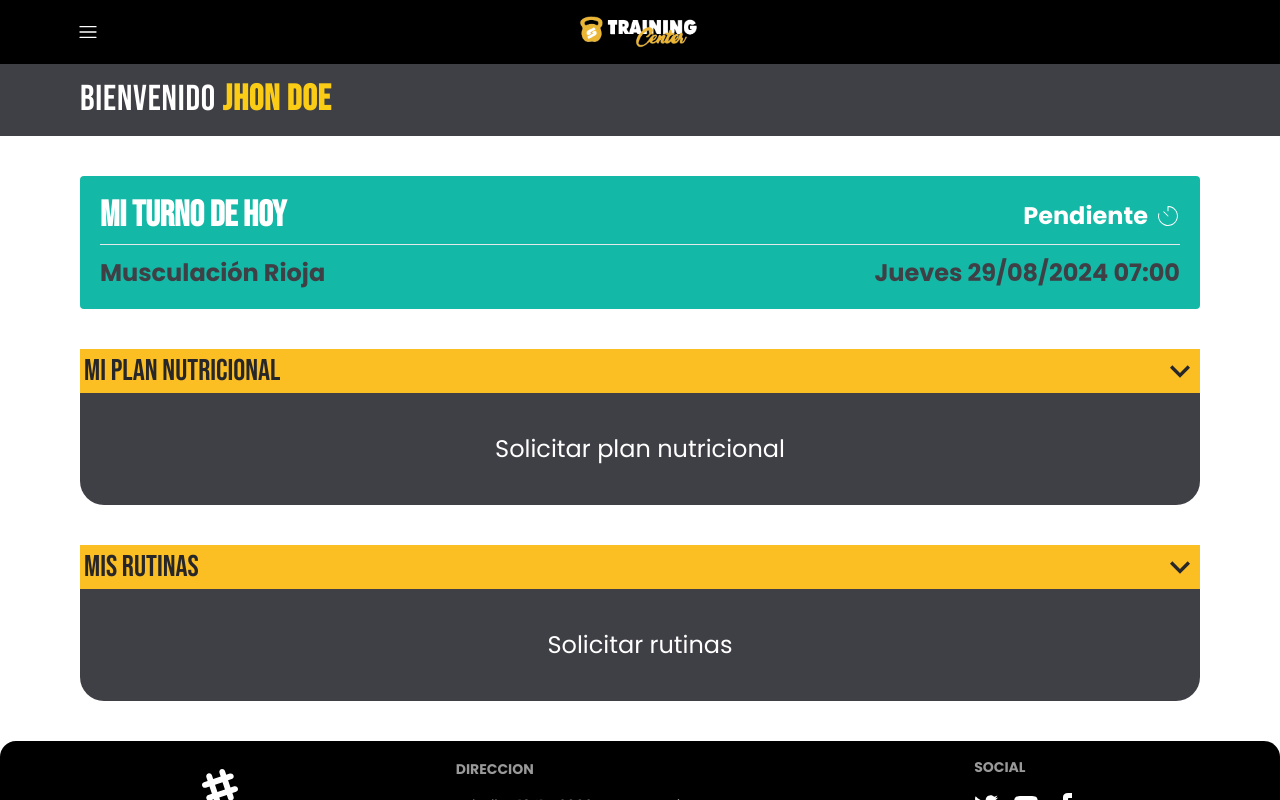
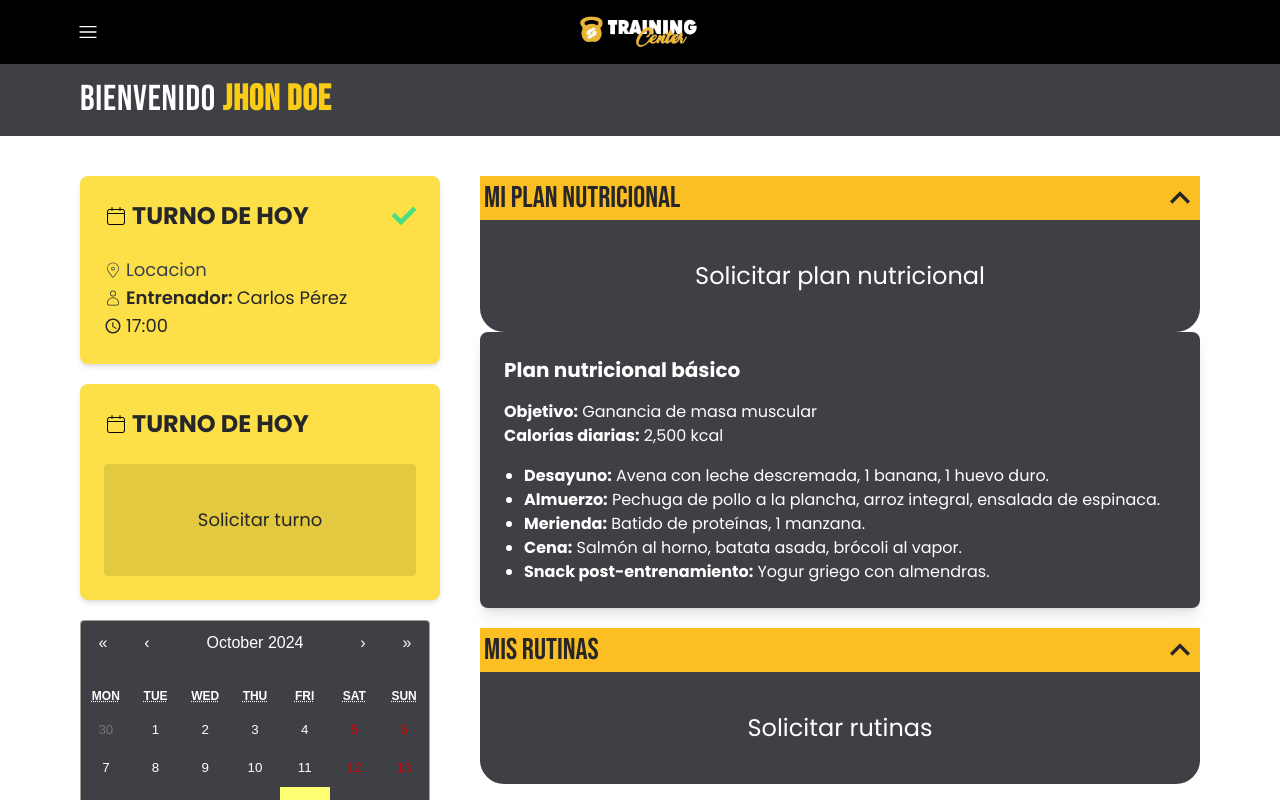
Before and after one commit to briziomauro/PPS-FrontEnd, a React (Vite) app: page /clientid in a window 1280 px wide. Shown: the top 800 px of the page. Built offline with nearby package versions, Linux system fonts and the light colour scheme.

Commit message:
feat: add calendar, day shift and nutritional plans

```diff
--- a/src/components/clientPage/ClientPage.jsx
+++ b/src/components/clientPage/ClientPage.jsx
@@ -1,8 +1,18 @@
-import React from "react";
-import { MdOutlineKeyboardArrowDown } from "react-icons/md";
-import { CiTimer } from "react-icons/ci";
+import React, { useState } from "react";
+import {
+  MdAccessTime,
+  MdOutlineKeyboardArrowDown,
+  MdOutlineKeyboardArrowUp,
+} from "react-icons/md";
+import { CiCalendar, CiLocationOn, CiTimer, CiUser } from "react-icons/ci";
+import { CgGym } from "react-icons/cg";
+import Calendar from "react-calendar";
+import "react-calendar/dist/Calendar.css";
+import { FaCheck } from "react-icons/fa";
 
 const ClientPage = () => {
+  const [togglePlans, setTogglePlans] = useState(true);
+  const [toggleRoutines, setToggleRoutines] = useState(true);
   return (
     <>
       <header className="bg-zinc-700 pl-20 py-4 font-bebas tracking-wider ">
@@ -11,60 +21,77 @@ const ClientPage = () => {
         </h1>
       </header>
 
-      <main className="px-20 mt-10 text-zinc-800  ">
-        <div className="flexmin-w-80 text-2xl flex flex-col gap-3  bg-teal-500 text-white font-bold p-5 rounded">
-          <div className="border-b pb-2 flex justify-between ">
-            <h2 className="font-bebas text-4xl">Mi turno de hoy</h2>
-            <p className="flex items-center gap-2">
-              Pendiente <CiTimer />
+      <main className="px-20  text-zinc-800 flex flex-col md:flex-row gap-10 py-10 ">
+        <div className="w-1/2 flex flex-col gap-5 ">
+          <article className="bg-yellow-300  p-6 rounded-lg shadow-md text-zinc-800 flex flex-col items-center">
+            {/* Título */}
+            <h2 className="flex items-center w-full gap-1 text-2xl font-bold uppercase  mb-4  pb-2 border-black">
+              <CiCalendar className="text-black " />
+              Turno de Hoy
+              <FaCheck className="text-green-400 ml-auto" />
+            </h2>
+
+            <div className="text-lg w-full">
+              {/* Tipo de entrenamiento */}
+              <p className="text-gray-700 flex items-center gap-1">
+                <CiLocationOn />
+                Locacion
+              </p>
+
+              {/* Entrenador */}
+              <p className="flex items-center gap-1">
+                <CiUser /> <span className="font-semibold">Entrenador:</span>{" "}
+                Carlos Pérez
+              </p>
+
+              {/* Horario */}
+              <p className="flex items-center gap-1">
+                <MdAccessTime />
+                17:00
               </p>
             </div>
+          </article>
+          <article className="bg-yellow-300  p-6 rounded-lg shadow-md text-zinc-800 flex flex-col items-center">
+            {/* Título */}
+            <h2 className="flex items-center w-full gap-1 text-2xl font-bold uppercase  mb-4  pb-2 border-black">
+              <CiCalendar className="text-black " />
+              Turno de Hoy
+            </h2>
 
-          <div className="flex justify-between text-zinc-700">
-            <h3 className="">Musculación Rioja</h3>
-            <p className="">Jueves 29/08/2024 07:00</p>
-          </div>
+            <a className="text-lg cursor-pointer w-full bg-black/10 rounded hover:opacity-50 h-28 flex items-center justify-center">
+              Solicitar turno
+            </a>
+          </article>
+          <article className="">
+            <Calendar className="rounded !bg-zinc-700 text-white" />
+          </article>
         </div>
 
-        <div className="my-10 w-full">
+        <div className="w-full flex flex-col gap-5">
+          <article className="w-full">
             <div className="bg-amber-400 flex items-center justify-between ">
               <h2 className="text-3xl  font-bebas p-1">Mi plan nutricional</h2>
-            <span>
+              <span
+                onClick={() => setTogglePlans((prev) => !prev)}
+                className="cursor-pointer hover:opacity-40"
+              >
+                {!togglePlans ? (
                   <MdOutlineKeyboardArrowDown size={40} />
+                ) : (
+                  <MdOutlineKeyboardArrowUp size={40} />
+                )}
               </span>
             </div>
+            {togglePlans && (
+              <div>
                 <a
                   className="bg-zinc-700 block text-white p-10 text-2xl rounded-b-3xl text-center hover:bg-zinc-800"
                   href=""
                 >
                   Solicitar plan nutricional
                 </a>
-        </div>
-
-        <div className="my-10 w-full">
-          <div className="bg-amber-400 flex items-center justify-between ">
-            <h2 className="text-3xl  font-bebas p-1">Mis rutinas</h2>
-            <span>
-              <MdOutlineKeyboardArrowDown size={40} />
-            </span>
-          </div>
-          <a
-            className="bg-zinc-700 block text-white p-10 text-2xl rounded-b-3xl text-center hover:bg-zinc-800"
-            href=""
-          >
-            Solicitar rutinas
-          </a>
-        </div>
-      </main>
-    </>
-  );
-};
-
-export default ClientPage;
-
-{
-  /* <div className="bg-zinc-900 shadow-lg rounded-lg p-6 text-yellow-400 max-w-lg">
-          <h3 className="font-bold text-xl mb-4 text-yellow-500">
+                <div className="bg-zinc-700 shadow-lg rounded-lg p-6 text-white ">
+                  <h3 className="font-bold text-xl mb-4 ">
                     Plan nutricional básico
                   </h3>
                   <p>
@@ -75,24 +102,63 @@ export default ClientPage;
                   </p>
                   <ul className="list-disc ml-5 mt-4">
                     <li>
-              <strong>Desayuno:</strong> Avena con leche descremada, 1 banana, 1
-              huevo duro.
+                      <strong>Desayuno:</strong> Avena con leche descremada, 1
+                      banana, 1 huevo duro.
                     </li>
                     <li>
-              <strong>Almuerzo:</strong> Pechuga de pollo a la plancha, arroz
-              integral, ensalada de espinaca.
+                      <strong>Almuerzo:</strong> Pechuga de pollo a la plancha,
+                      arroz integral, ensalada de espinaca.
                     </li>
                     <li>
                       <strong>Merienda:</strong> Batido de proteínas, 1 manzana.
                     </li>
                     <li>
-              <strong>Cena:</strong> Salmón al horno, batata asada, brócoli al
-              vapor.
+                      <strong>Cena:</strong> Salmón al horno, batata asada,
+                      brócoli al vapor.
                     </li>
                     <li>
-              <strong>Snack post-entrenamiento:</strong> Yogur griego con
-              almendras.
+                      <strong>Snack post-entrenamiento:</strong> Yogur griego
+                      con almendras.
                     </li>
                   </ul>
-        </div> */
+                </div>
+              </div>
+            )}
+          </article>
+
+          <article className="w-full">
+            <div className="bg-amber-400 flex items-center justify-between ">
+              <h2 className="text-3xl  font-bebas p-1">Mis rutinas</h2>
+              <span
+                onClick={() => setToggleRoutines((prev) => !prev)}
+                className="cursor-pointer hover:opacity-40"
+              >
+                {!toggleRoutines ? (
+                  <MdOutlineKeyboardArrowDown size={40} />
+                ) : (
+                  <MdOutlineKeyboardArrowUp size={40} />
+                )}
+              </span>
+            </div>
+            {toggleRoutines && (
+              <div>
+                <a
+                  className="bg-zinc-700 block text-white p-10 text-2xl rounded-b-3xl text-center hover:bg-zinc-800"
+                  href=""
+                >
+                  Solicitar rutinas
+                </a>
+              </div>
+            )}
+          </article>
+        </div>
+      </main>
+    </>
+  );
+};
+
+export default ClientPage;
+
+{
+  /*  */
 }
```
Lines whose indentation alone changed are shown as unchanged.
